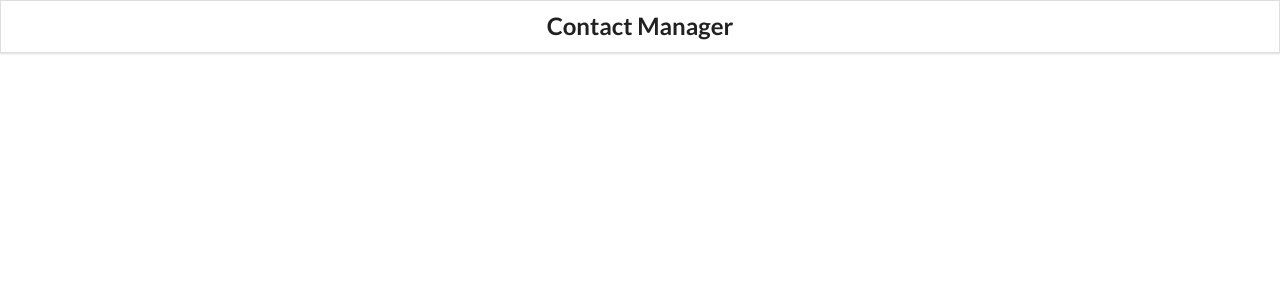
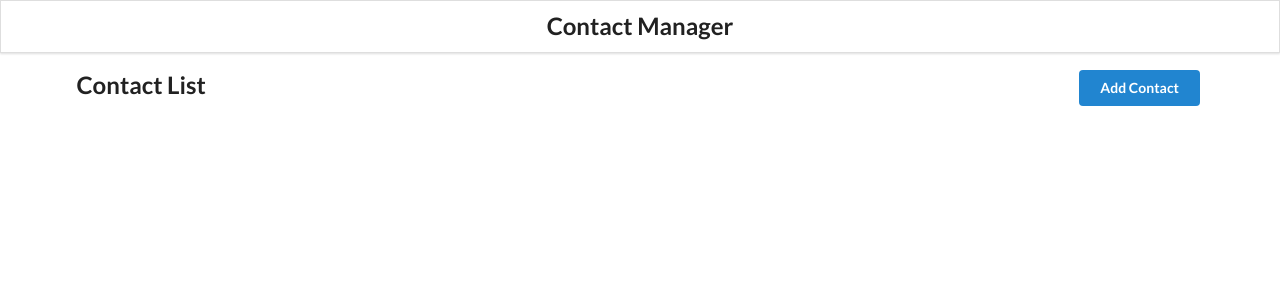
Before and after one commit to harsh007fc/Contacts, a React (Create React App) app: page / in a window 1280 px wide. Shown: the top 300 px of the page. Built offline with nearby package versions, Linux system fonts and the light colour scheme.

Commit message:
added upto useHistory

```diff
--- a/src/App.js
+++ b/src/App.js
@@ -54,12 +54,11 @@ function App() {
       <Router>
         <Header />
         <Switch>
-          <Route path="/add" exact component={() => (<AddContacts AddContactsHandler={AddContactsHandler} />)} />
-          <Route path="/home" exact render={(props)=>( <ContactLists {...props} contacts={contacts} getContactId={removeContactHandler}/>)}/>
+          <Route path="/add" exact render={(props)=>(<AddContacts {...props} AddContactsHandler={AddContactsHandler}/>)} />
+          <Route path="/" exact render={(props)=>( <ContactLists {...props} contacts={contacts} getContactId={removeContactHandler}/>)}/>
         </Switch>
 
-        {/* <AddContacts AddContactsHandler={AddContactsHandler} /> */}
-        {/* <ContactLists contacts={contacts} getContactId={removeContactHandler} /> */}
+
       </Router>
     </div>
   );
--- a/src/Components/AddContacts.js
+++ b/src/Components/AddContacts.js
@@ -1,4 +1,5 @@
 import React,{useState} from 'react'
+import { useHistory } from 'react-router-dom'
 
 function AddContacts({AddContactsHandler}) {
     let [name,setName] = useState('');
@@ -9,6 +10,7 @@ function AddContacts({AddContactsHandler}) {
     let handleMail = (e)=>{
         setMail(e.target.value);
     }
+    let history = useHistory();
 
     let handleSubmit = (e) => {
         e.preventDefault();
@@ -19,7 +21,9 @@ function AddContacts({AddContactsHandler}) {
         AddContactsHandler({name,mail})
         setName("");
         setMail("");
-        // console.log(name+" "+mail);
+        //iske liye useHistory import krna pda
+        history.push("/")
+        // console.log(history);
     }
     return (
         <>
```
